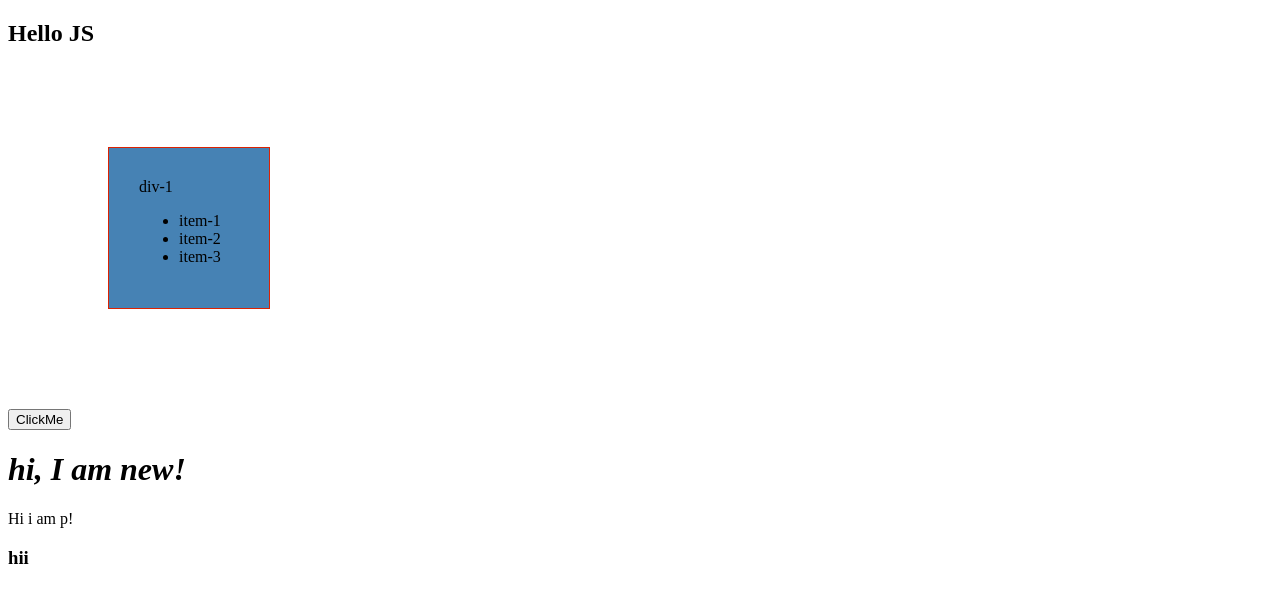
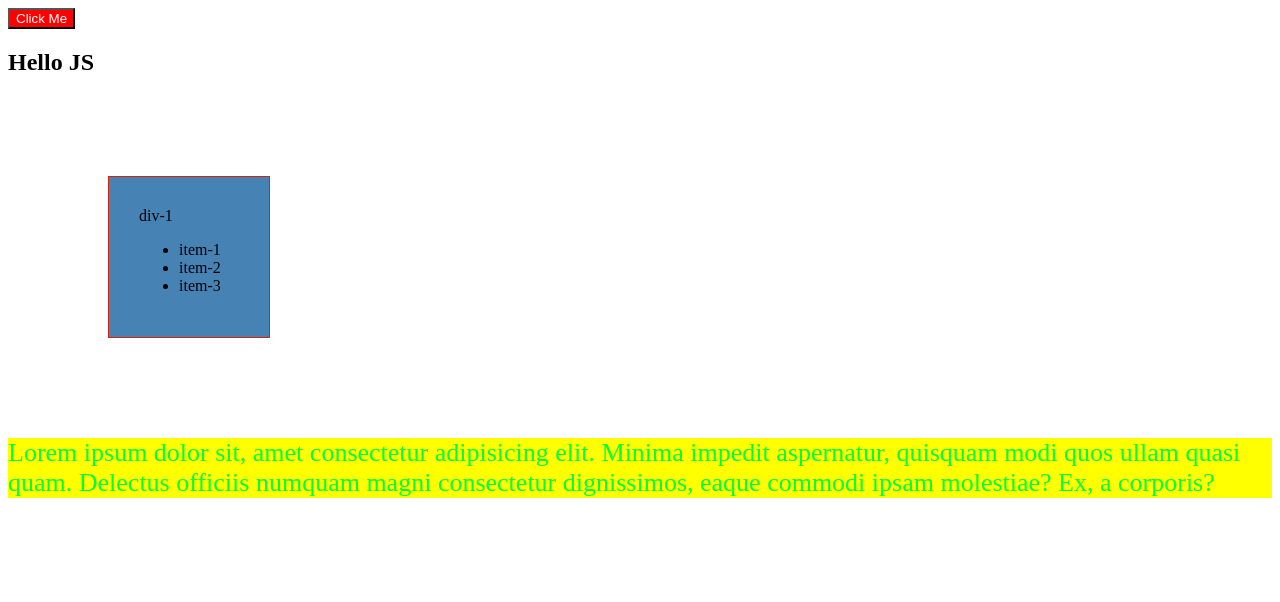
Before and after one commit to SudiptaRoy05/js, a plain HTML site: page DOM/index.html in a window 1280 px wide. Drawn offline with Linux system fonts and the light colour scheme.

Commit message:
practice

```diff
--- a/DOM/index.html
+++ b/DOM/index.html
@@ -15,6 +15,15 @@
             margin: 100px;
             padding: 30px;
         }
+        .para{
+            color: rgb(0, 255, 64);
+
+            font-size: 26px;
+        }
+        .newPara{
+            background-color: yellow;
+        }
+
     </style>
 </head>
 
@@ -28,11 +37,11 @@
             <li>item-3</li>
         </ul>
     </div>
-    <p>Lorem ipsum dolor sit, amet consectetur adipisicing elit. Minima impedit aspernatur, quisquam modi quos ullam
+    <p class="para">Lorem ipsum dolor sit, amet consectetur adipisicing elit. Minima impedit aspernatur, quisquam modi quos ullam
         quasi quam. Delectus officiis numquam magni consectetur dignissimos, eaque commodi ipsam molestiae? Ex, a
         corporis?</p>
 
-    <script src="insert.js"></script>
+    <script src="practice1.js"></script>
 </body>
 
 </html>
--- /dev/null
+++ b/DOM/practice1.js
@@ -0,0 +1,9 @@
+let btn = document.createElement("button");
+btn.innerText = "Click Me";
+btn.style.backgroundColor = "red";
+btn.style.color = "white"
+document.querySelector("body").prepend(btn);
+
+
+let p = document.querySelector("p");
+p.classList.add("newPara");
```
